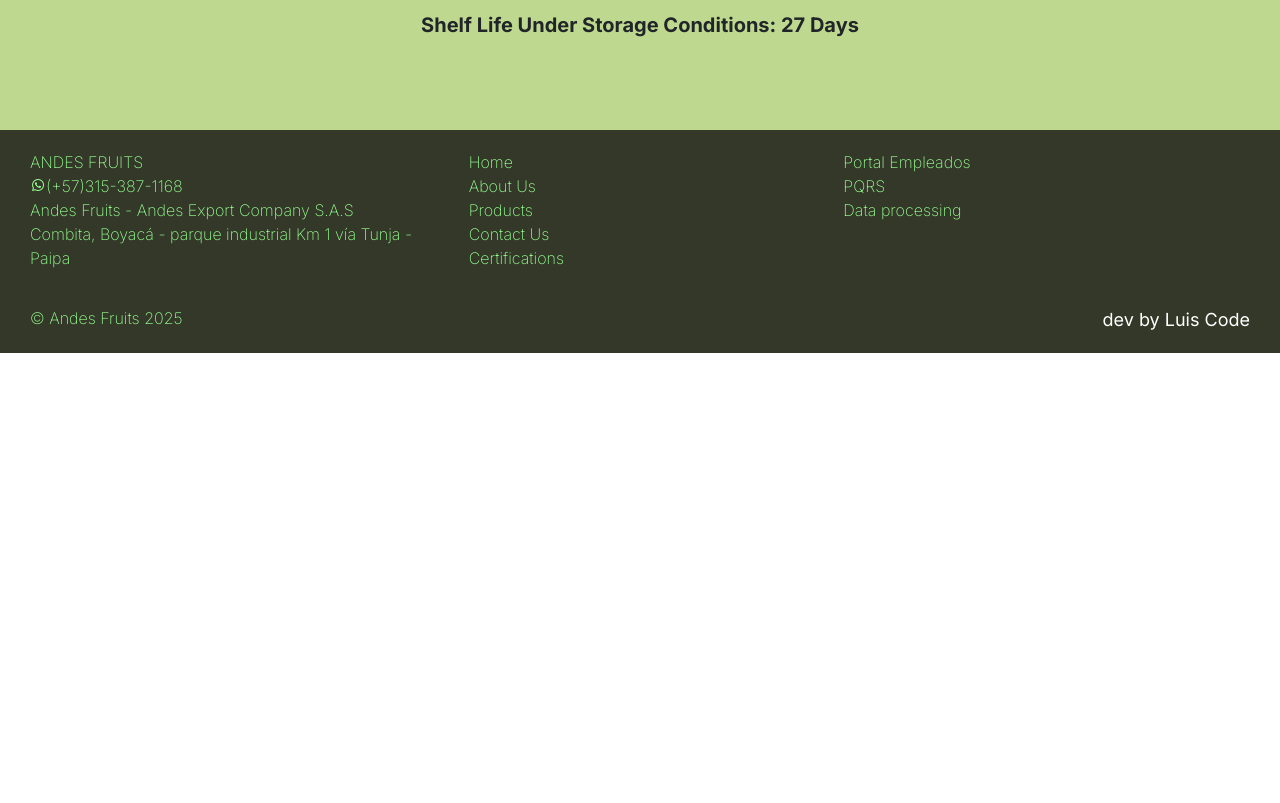
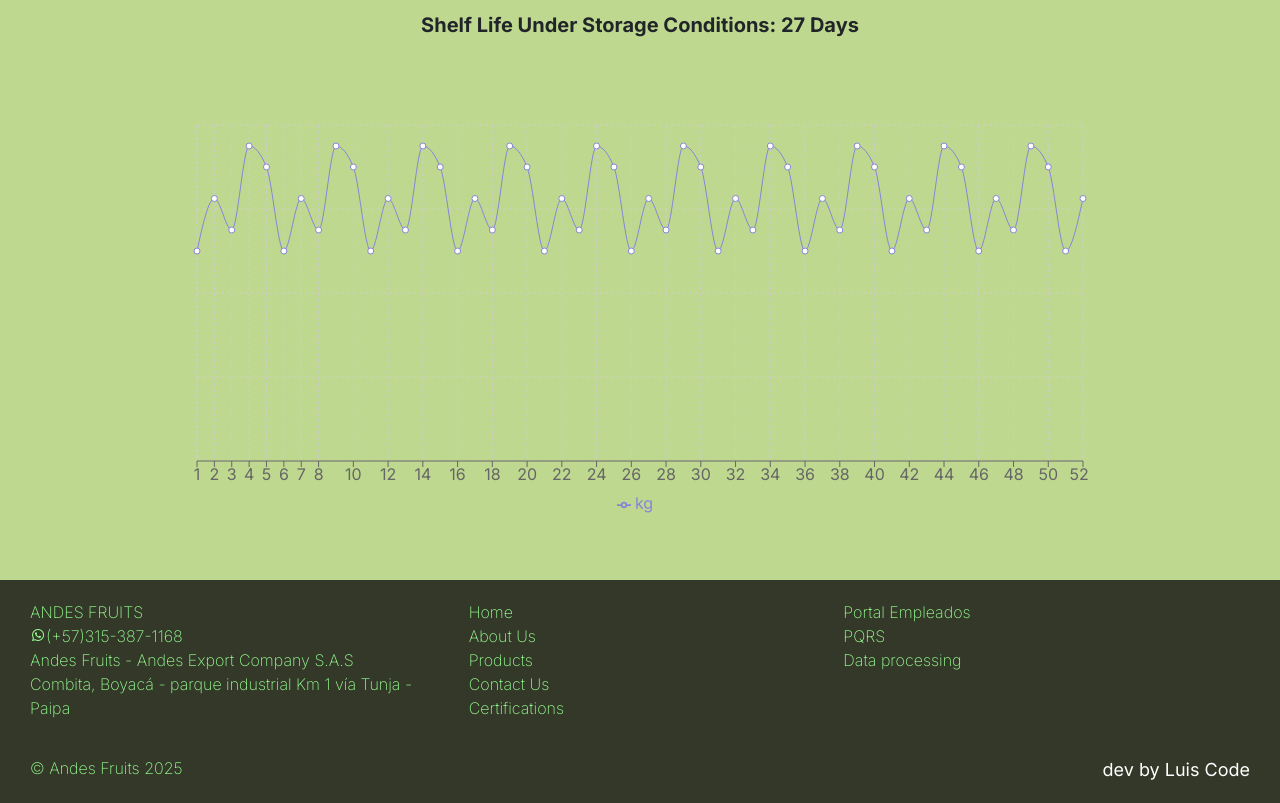
Before and after one commit to luisFPM97/AndesFruits, a React (Vite) app: page /FichaTecnica/1 in a window 1280 px wide. Shown: the part 1560-2363 px from the top of the page. Before the commit the page ends 1913 px from the top, so only its background shows below. Built offline with nearby package versions, Linux system fonts and the light colour scheme.

Commit message:
update ficha tecnica

```diff
--- a/package.json
+++ b/package.json
@@ -25,7 +25,8 @@
     "react-pdf": "^8.0.2",
     "react-router-dom": "^6.26.2",
     "react-scroll": "^1.9.0",
-    "reactscroll": "^0.0.1"
+    "reactscroll": "^0.0.1",
+    "recharts": "^2.15.1"
   },
   "devDependencies": {
     "@types/react": "^18.2.15",
--- a/src/component/FichaTecnica.jsx
+++ b/src/component/FichaTecnica.jsx
@@ -2,6 +2,7 @@ import React, { useEffect, useState } from "react";
 import { Link, useParams } from "react-router-dom";
 import data from "../data.json";
 import Loading from "./Loading";
+import Grafica from "./Grafica";
 
 const FichaTecnica = ({ productos, productid }) => {
   const [product, setproduct] = useState(productos.products[productid])
@@ -106,6 +107,7 @@ const FichaTecnica = ({ productos, productid }) => {
       </div></>
         )
       }
+      <Grafica/>
     </div>
   );
 };
--- /dev/null
+++ b/src/component/Grafica.jsx
@@ -0,0 +1,74 @@
+import React from 'react'
+import { CartesianGrid, Legend, Line, LineChart, ResponsiveContainer, Tooltip, XAxis, YAxis } from 'recharts';
+
+const Grafica = () => {
+    const data = [
+        { semana: "1", kg: 20 },
+        { semana: "2", kg: 25 },
+        { semana: "3", kg: 22 },
+        { semana: "4", kg: 30 },
+        { semana: "5", kg: 28 },
+        { semana: "6", kg: 20 },
+        { semana: "7", kg: 25 },
+        { semana: "8", kg: 22 },
+        { semana: "9", kg: 30 },
+        { semana: "10", kg: 28 },
+        { semana: "11", kg: 20 },
+        { semana: "12", kg: 25 },
+        { semana: "13", kg: 22 },
+        { semana: "14", kg: 30 },
+        { semana: "15", kg: 28 },
+        { semana: "16", kg: 20 },
+        { semana: "17", kg: 25 },
+        { semana: "18", kg: 22 },
+        { semana: "19", kg: 30 },
+        { semana: "20", kg: 28 },
+        { semana: "21", kg: 20 },
+        { semana: "22", kg: 25 },
+        { semana: "23", kg: 22 },
+        { semana: "24", kg: 30 },
+        { semana: "25", kg: 28 },
+        { semana: "26", kg: 20 },
+        { semana: "27", kg: 25 },
+        { semana: "28", kg: 22 },
+        { semana: "29", kg: 30 },
+        { semana: "30", kg: 28 },
+        { semana: "31", kg: 20 },
+        { semana: "32", kg: 25 },
+        { semana: "33", kg: 22 },
+        { semana: "34", kg: 30 },
+        { semana: "35", kg: 28 },
+        { semana: "36", kg: 20 },
+        { semana: "37", kg: 25 },
+        { semana: "38", kg: 22 },
+        { semana: "39", kg: 30 },
+        { semana: "40", kg: 28 },
+        { semana: "41", kg: 20 },
+        { semana: "42", kg: 25 },
+        { semana: "43", kg: 22 },
+        { semana: "44", kg: 30 },
+        { semana: "45", kg: 28 },
+        { semana: "46", kg: 20 },
+        { semana: "47", kg: 25 },
+        { semana: "48", kg: 22 },
+        { semana: "49", kg: 30 },
+        { semana: "50", kg: 28 },
+        { semana: "51", kg: 20 },
+        { semana: "52", kg: 25 }
+        // Agrega los datos hasta la semana 52
+      ];
+  return (
+    <ResponsiveContainer width="70%" height={400}>
+      <LineChart data={data}>
+        <CartesianGrid strokeDasharray="3 3" />
+        <XAxis dataKey="semana" />
+        {"<YAxis/>"}
+        <Tooltip />
+        <Legend />
+        <Line type="monotone" dataKey="kg" stroke="#8884d8" />
+      </LineChart>
+    </ResponsiveContainer>
+  )
+}
+
+export default Grafica
```
Also changed, not shown: 1 other file (tests, documents, lock files or other folders).
